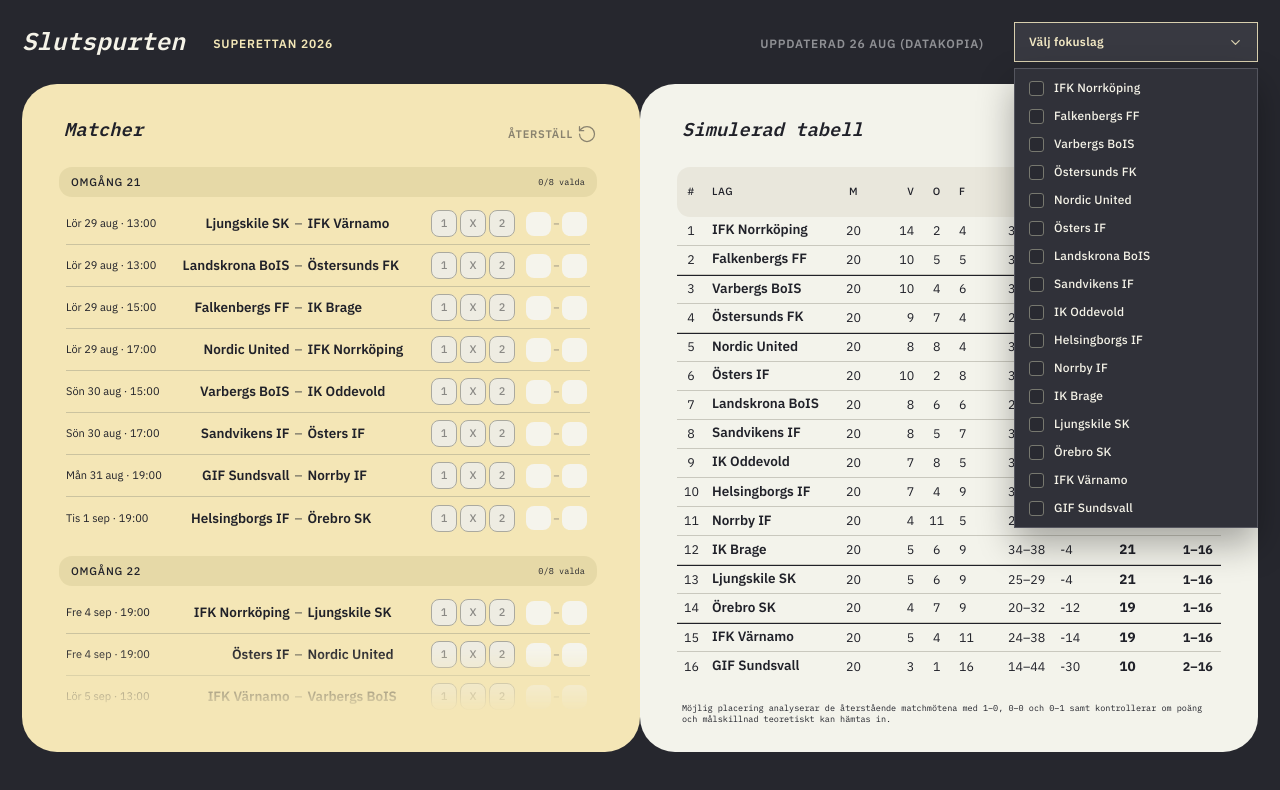
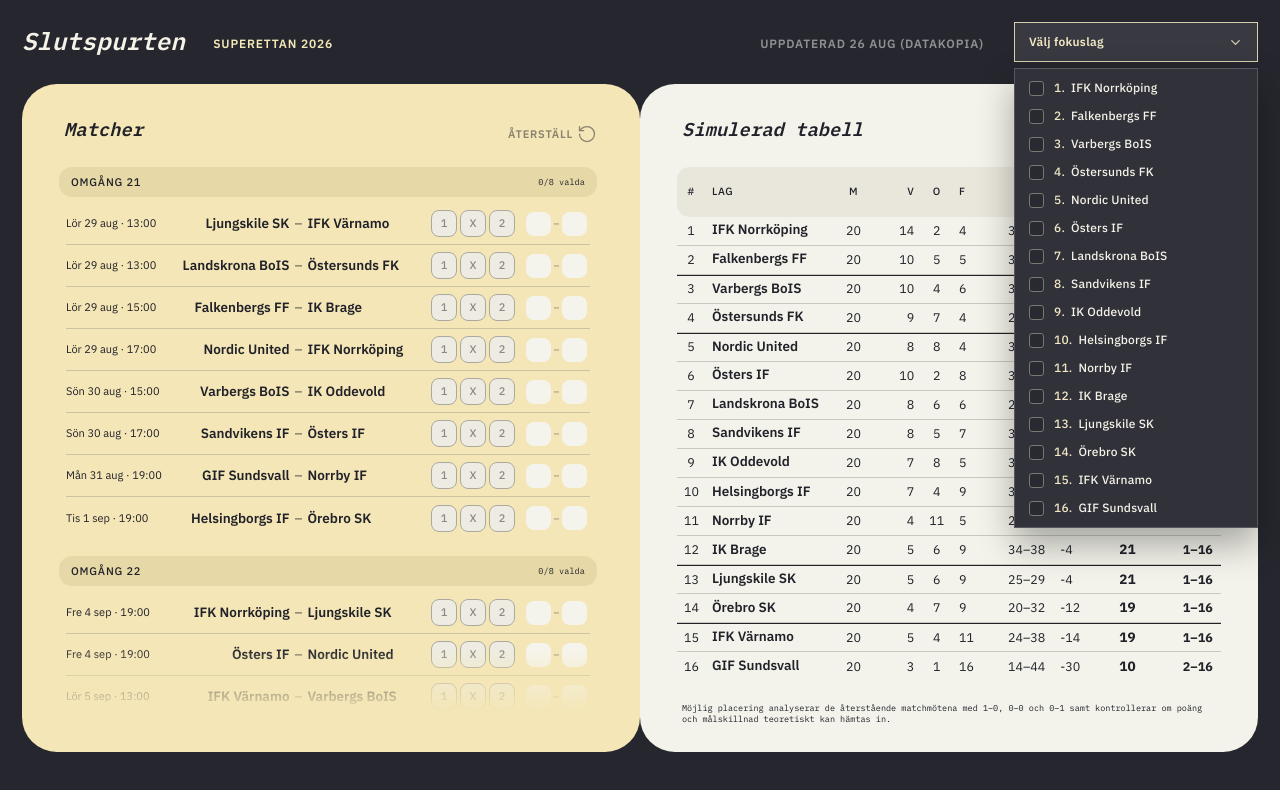
Before and after one commit to hullarn/superettan-simulator, a Next.js app: page / in a window 1280 px wide. Both pictures are taken after a click on the button "Välj fokuslag". Shown: the top 790 px of the page. Built offline with nearby package versions, Linux system fonts and the light colour scheme.

Commit message:
style: show ranked focus teams

```diff
--- a/app/globals.css
+++ b/app/globals.css
@@ -265,6 +265,8 @@
 .focus-select-content .focus-select-item:hover *,
 .focus-select-content .focus-select-item:focus *,
 .focus-select-content .focus-select-item[data-highlighted] * { color: inherit !important; }
+
+.focus-select-content .focus-select-item .focus-team-position { color: #f2e8c4 !important; }
 
 .focus-select-content .focus-select-item[data-checked] [data-slot='dropdown-menu-checkbox-item-indicator'] {
   color: #292a31 !important;
--- a/components/simulator.tsx
+++ b/components/simulator.tsx
@@ -242,7 +242,7 @@
               <ChevronDown aria-hidden="true" />
             </DropdownMenuTrigger>
             <DropdownMenuContent className="focus-select-content" align="end" sideOffset={6}>
-              {focusTeamOptions.map((team) => (
+              {focusTeamOptions.map((team, index) => (
                 <DropdownMenuCheckboxItem
                   className="focus-select-item"
                   key={team.id}
@@ -250,7 +250,7 @@
                   closeOnClick={false}
                   onCheckedChange={(checked) => toggleFocusTeam(team.name, checked)}
                 >
-                  {displayTeamName(team.name)}
+                  <span className="focus-team-position">{index + 1}.</span>{' '}{displayTeamName(team.name)}
                 </DropdownMenuCheckboxItem>
               ))}
             </DropdownMenuContent>
```
